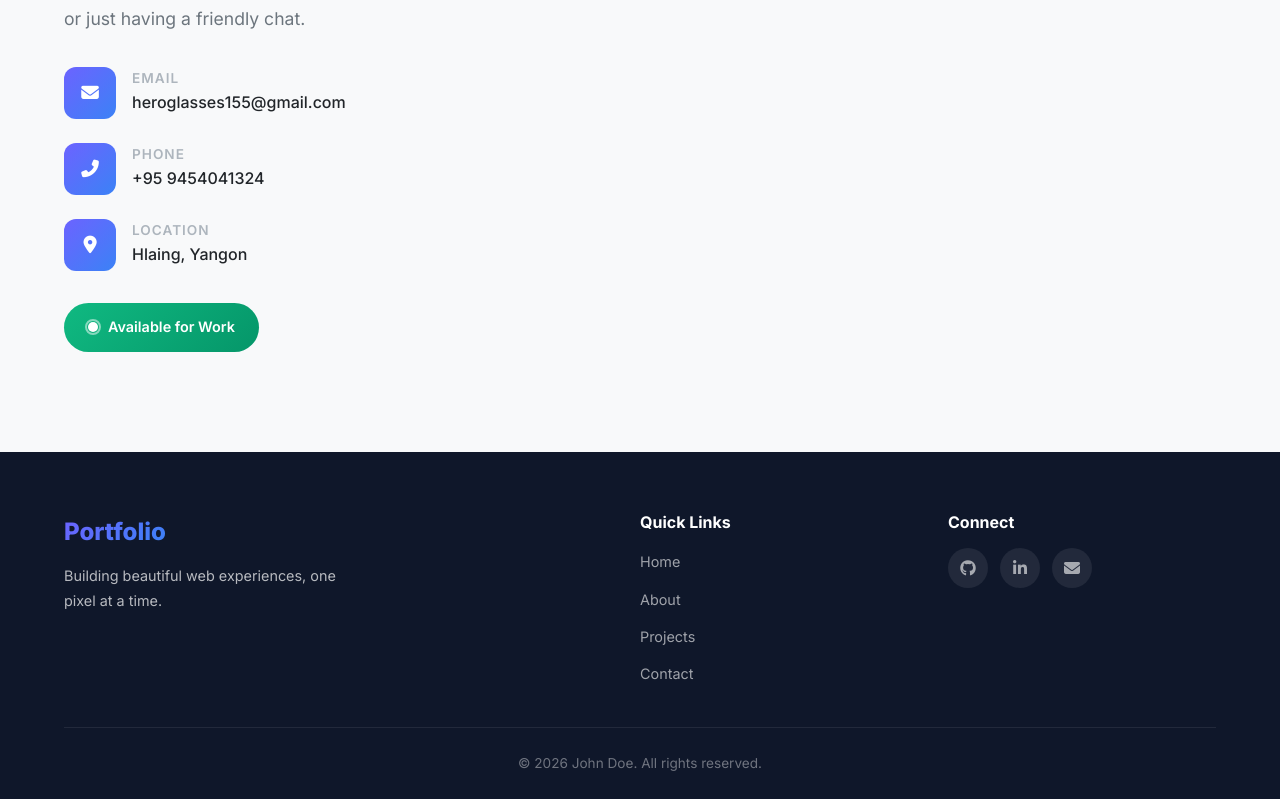
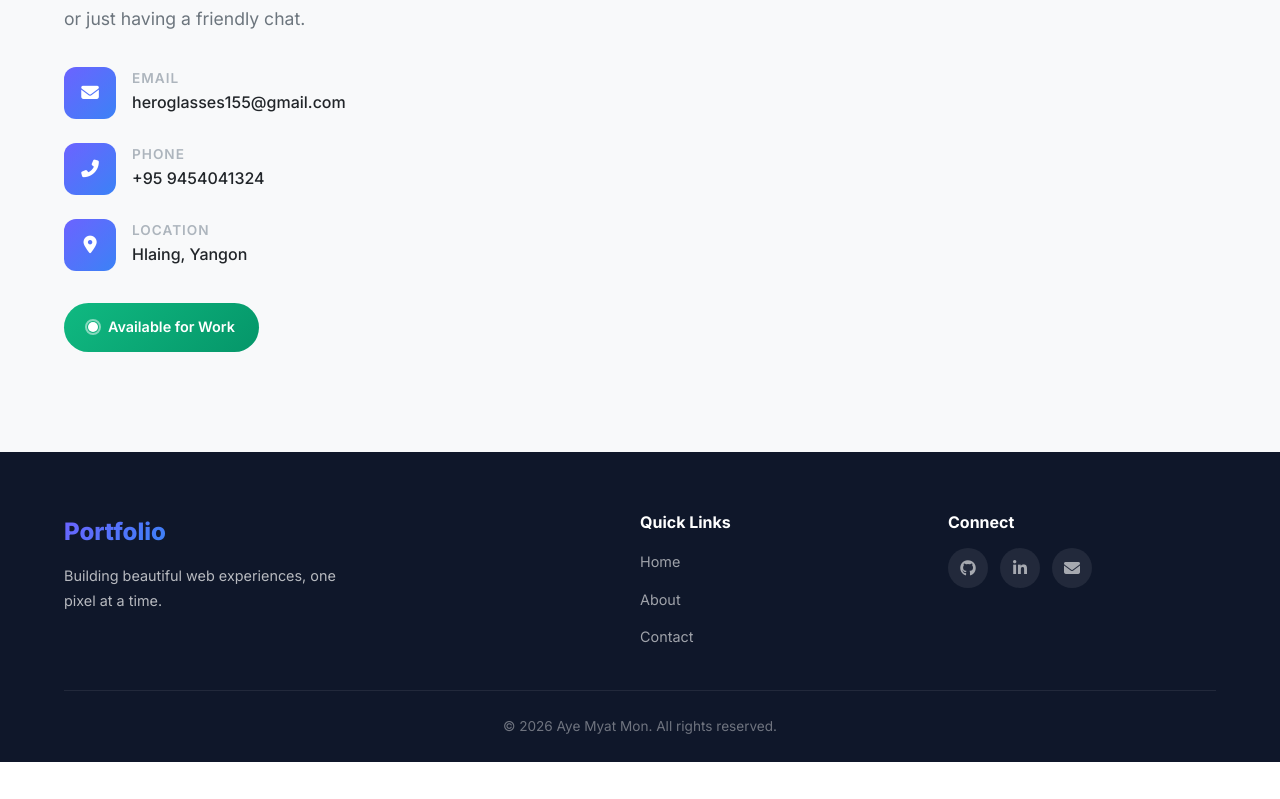
Before and after one commit to ashein-codethedreams/My-Portfolio, a Next.js app: page / in a window 1280 px wide. Shown: the part 4054-4853 px from the top of the page. After the commit the page ends 4816 px from the top, so only its background shows below. Built offline with nearby package versions, Linux system fonts and the light colour scheme.

Commit message:
some fixes

```diff
--- a/components/Footer.jsx
+++ b/components/Footer.jsx
@@ -54,7 +54,7 @@ export default function Footer() {
                     </div>
                 </div>
                 <div className={styles.footerBottom}>
-                    <p>&copy; {new Date().getFullYear()} John Doe. All rights reserved.</p>
+                    <p>&copy; {new Date().getFullYear()} Aye Myat Mon. All rights reserved.</p>
                 </div>
             </div>
         </footer>
--- a/data/portfolio.js
+++ b/data/portfolio.js
@@ -160,7 +160,7 @@ export const footerData = {
     quickLinks: [
         { href: '#home', label: 'Home' },
         { href: '#about', label: 'About' },
-        { href: '#projects', label: 'Projects' },
+        // { href: '#projects', label: 'Projects' },
         { href: '#contact', label: 'Contact' },
     ],
     socials: [
```
